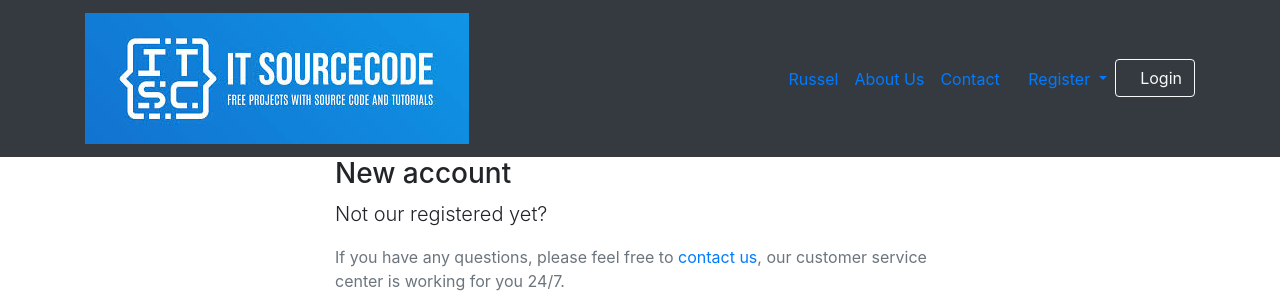
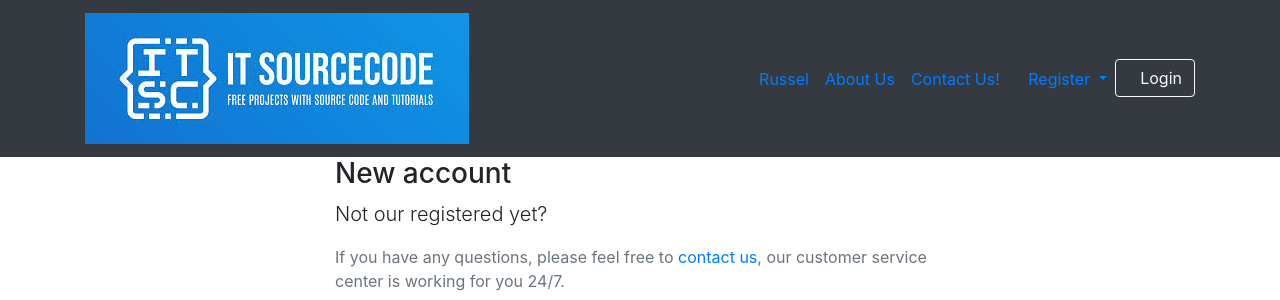
Before and after one commit to rsl081/job-portal-django-elective-5, a Django app: page /employee/register in a window 1280 px wide. Shown: the top 300 px of the page. Run offline with Django 3.2, Linux system fonts and the light colour scheme; some libraries are stand-ins or nearby versions.

Commit message:
Update base.html
Contact Us!

```diff
--- a/templates/base.html
+++ b/templates/base.html
@@ -57,7 +57,7 @@
                         <a href="#" class="nav-link">About Us</a>
                     </li>
                     <li class="nav-item">
-                        <a href="#" class="nav-link">Contact</a>
+                        <a href="#" class="nav-link">Contact Us!</a>
                     </li>
                     {% if request.user.is_authenticated and request.user.role == 'employer' %}
                         <li class="nav-item dropdown">
```
